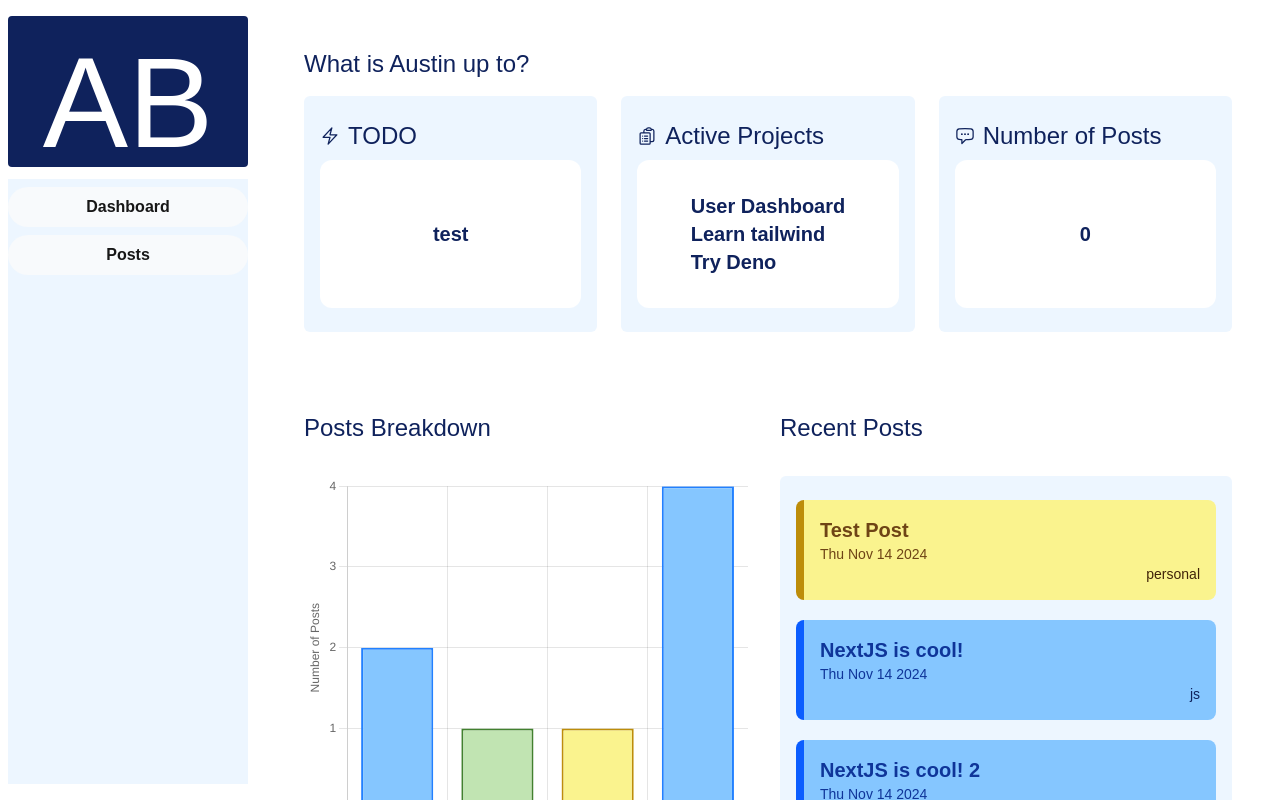
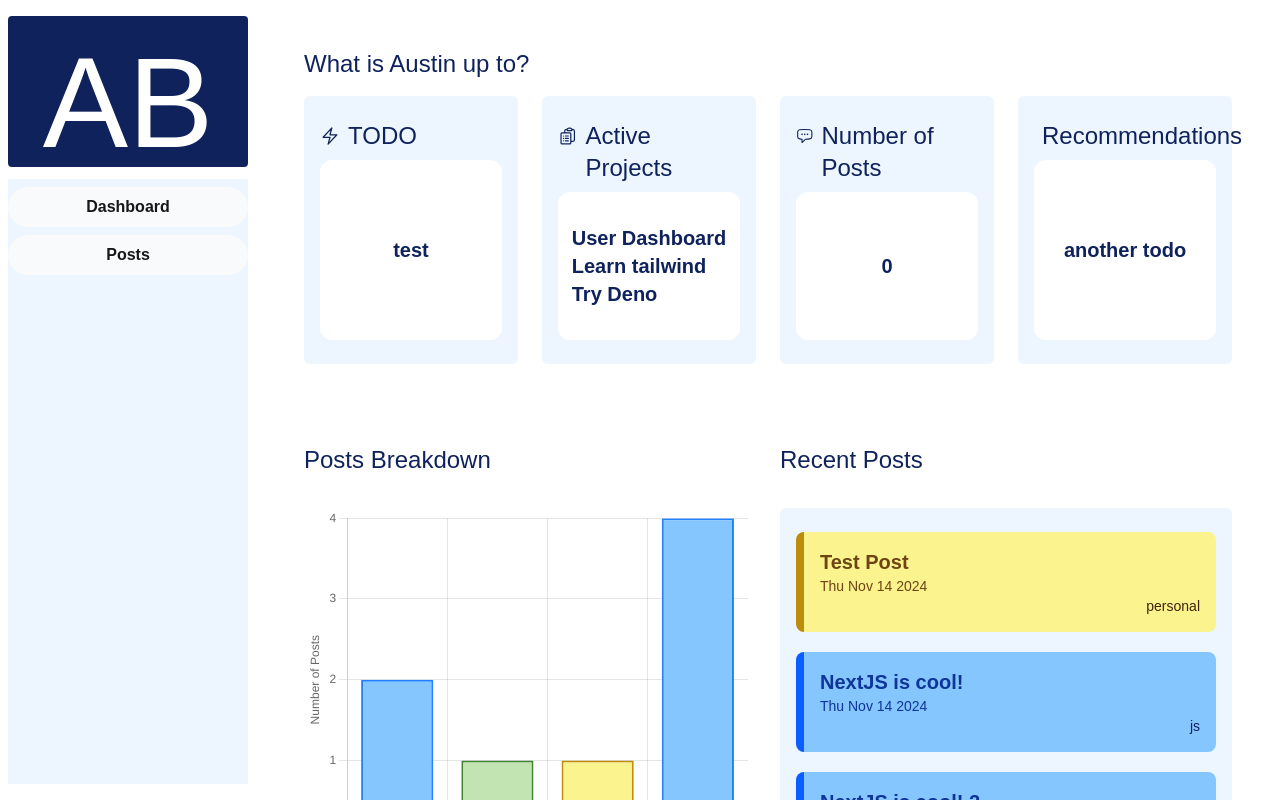
Before and after one commit to bauneAustin/user-profile, a Next.js app: page /dashboard in a window 1280 px wide. Built offline with nearby package versions, Linux system fonts and the light colour scheme.

Commit message:
Update UI

```diff
--- a/app/dashboard/(overview)/page.tsx
+++ b/app/dashboard/(overview)/page.tsx
@@ -32,6 +32,11 @@ export default async function Page() {
             header: "Number of Posts",
             description: 0,
             icon: "chat-bubble-left-ellipsis"
+        },
+        {
+            header: "Recommendations",
+            description: "another todo",
+            icon: "fire"
         }
     ];
 
--- a/app/ui/dashboard/card.tsx
+++ b/app/ui/dashboard/card.tsx
@@ -1,16 +1,17 @@
 import { ReactNode } from "react";
-import { BoltIcon, ChatBubbleLeftEllipsisIcon, ClipboardDocumentListIcon } from '@heroicons/react/24/outline';
+import { BoltIcon, ChatBubbleLeftEllipsisIcon, ClipboardDocumentListIcon, FireIcon } from '@heroicons/react/24/outline';
 
 export type CardDetails = {
     header: string;
     description: string | number | ReactNode;
-    icon: "bolt" | "chat-bubble-left-ellipsis" | "clipboard-document-list";
+    icon: "bolt" | "chat-bubble-left-ellipsis" | "clipboard-document-list" | "fire";
 };
 
 const IconMap = {
     bolt: BoltIcon,
     "chat-bubble-left-ellipsis": ChatBubbleLeftEllipsisIcon,
-    "clipboard-document-list": ClipboardDocumentListIcon
+    "clipboard-document-list": ClipboardDocumentListIcon,
+    "fire": FireIcon
 };
 
 export default function Card(props: {card: CardDetails}) {
--- a/app/ui/dashboard/cards.tsx
+++ b/app/ui/dashboard/cards.tsx
@@ -7,7 +7,7 @@ export type Cards = CardDetails[];
 export const Cards = (props: {cardDetails: Cards}) => {
     const {cardDetails} = props;
     return (
-        <div className="grid gap-6 sm:grid-cols-2 lg:grid-cols-3">
+        <div className="grid gap-6 sm:grid-cols-2 lg:grid-cols-4">
             {cardDetails.map(detail => <Card card={detail} key={detail.header}/>)}
         </div>
     );
--- a/package.json
+++ b/package.json
@@ -10,6 +10,9 @@
   },
   "dependencies": {
     "@heroicons/react": "^2.1.5",
+    "@neondatabase/serverless": "^0.10.3",
+    "@vercel/postgres": "^0.10.0",
+    "bcrypt": "^5.1.1",
     "chart.js": "^4.4.6",
     "next": "15.0.3",
     "react": "19.0.0-rc-66855b96-20241106",
```
Also changed, not shown: 1 other file (tests, documents, lock files or other folders).
